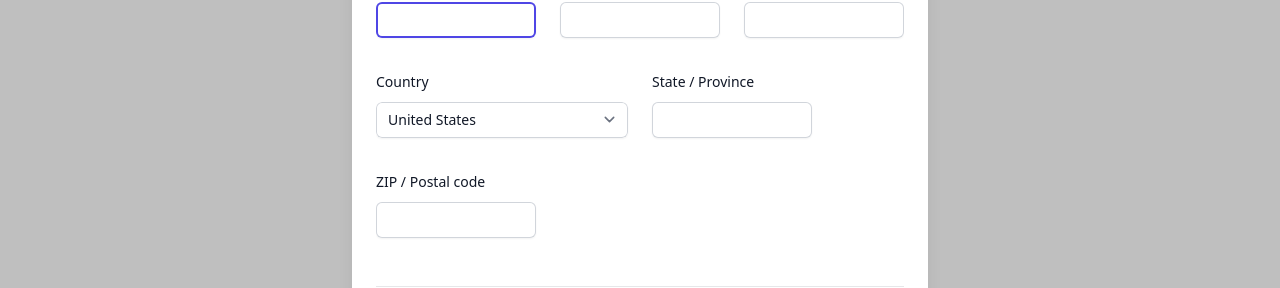
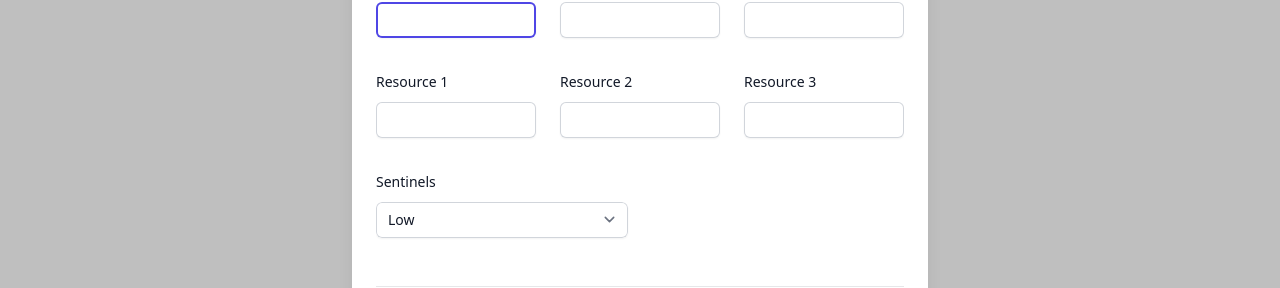
Before and after one commit to ShockDexterity/nmsp, a React app: page / in a window 1280 px wide. Both pictures are taken after a click on the button "Add a planet". Shown: the part 263-551 px from the top of the page. Built offline with nearby package versions, Linux system fonts and the light colour scheme; no server answers.

Commit message:
the grid keeps gridding

```diff
--- a/client/components/AddForm.jsx
+++ b/client/components/AddForm.jsx
@@ -1,5 +1,6 @@
 import React from 'react'
 import FormTextEntry from './FormTextEntry'
+import FormSelectEntry from './FormSelectEntry'
 
 export default function AddForm (props) {
   const handleSubmit = (e) => {
@@ -11,72 +12,20 @@ export default function AddForm (props) {
       <div className="space-y-12">
         <div className="border-b border-gray-900/10 pb-12">
           <div className="grid grid-cols-1 gap-x-6 gap-y-8 sm:grid-cols-6">
-            <FormTextEntry label="Planet Name" name="name" cols={2} />
+            <FormTextEntry label="Planet Name" name="name" />
+            <FormTextEntry label="Planet Descriptor" name="descriptor" />
+            <FormTextEntry label="System Name" name="system" />
 
-            <FormTextEntry
-              label="Planet Descriptor"
-              name="descriptor"
-              cols={2}
-            />
+            <FormTextEntry label="Resource 1" name="r1" />
+            <FormTextEntry label="Resource 2" name="r2" />
+            <FormTextEntry label="Resource 3" name="r3" />
 
-            <FormTextEntry label="System Name" name="system" cols={2} />
-
-            <div className="sm:col-span-3">
-              <label
-                htmlFor="country"
-                className="block text-sm font-medium leading-6 text-gray-900"
-              >
-                Country
-              </label>
-              <div className="mt-2">
-                <select
-                  id="country"
-                  name="country"
-                  autoComplete="country-name"
-                  className="block w-full rounded-md border-0 py-1.5 text-gray-900 shadow-sm ring-1 ring-inset ring-gray-300 focus:ring-2 focus:ring-inset focus:ring-indigo-600 sm:max-w-xs sm:text-sm sm:leading-6"
-                >
-                  <option>United States</option>
-                  <option>Canada</option>
-                  <option>Mexico</option>
-                </select>
-              </div>
-            </div>
-
-            <div className="sm:col-span-2">
-              <label
-                htmlFor="region"
-                className="block text-sm font-medium leading-6 text-gray-900"
-              >
-                State / Province
-              </label>
-              <div className="mt-2">
-                <input
-                  type="text"
-                  name="region"
-                  id="region"
-                  autoComplete="address-level1"
-                  className="block w-full rounded-md border-0 py-1.5 text-gray-900 shadow-sm ring-1 ring-inset ring-gray-300 placeholder:text-gray-400 focus:ring-2 focus:ring-inset focus:ring-indigo-600 sm:text-sm sm:leading-6"
-                />
-              </div>
-            </div>
-
-            <div className="sm:col-span-2">
-              <label
-                htmlFor="postal-code"
-                className="block text-sm font-medium leading-6 text-gray-900"
-              >
-                ZIP / Postal code
-              </label>
-              <div className="mt-2">
-                <input
-                  type="text"
-                  name="postal-code"
-                  id="postal-code"
-                  autoComplete="postal-code"
-                  className="block w-full rounded-md border-0 py-1.5 text-gray-900 shadow-sm ring-1 ring-inset ring-gray-300 placeholder:text-gray-400 focus:ring-2 focus:ring-inset focus:ring-indigo-600 sm:text-sm sm:leading-6"
-                />
-              </div>
-            </div>
+            <FormSelectEntry label="Sentinels" name="sentinels">
+              <option value="low">Low</option>
+              <option value="high">High</option>
+              <option value="aggressive">Aggressive</option>
+              <option value="corrupt">Corrupt</option>
+            </FormSelectEntry>
           </div>
         </div>
       </div>
--- /dev/null
+++ b/client/components/FormSelectEntry.jsx
@@ -0,0 +1,29 @@
+import React from 'react'
+import PropTypes from 'prop-types'
+
+export default function FormSelectEntry ({ label, name, children }) {
+  return (
+    <div className="sm:col-span-3">
+      <label
+        htmlFor={name}
+        className="block text-sm font-medium leading-6 text-gray-900"
+      >
+        {label}
+      </label>
+      <div className="mt-2">
+        <select
+          name={name}
+          className="block w-full rounded-md border-0 py-1.5 text-gray-900 shadow-sm ring-1 ring-inset ring-gray-300 focus:ring-2 focus:ring-inset focus:ring-indigo-600 sm:max-w-xs sm:text-sm sm:leading-6"
+        >
+          {children}
+        </select>
+      </div>
+    </div>
+  )
+}
+
+FormSelectEntry.propTypes = {
+  label: PropTypes.string.isRequired,
+  name: PropTypes.string.isRequired,
+  children: PropTypes.node.isRequired
+}
--- a/client/components/FormTextEntry.jsx
+++ b/client/components/FormTextEntry.jsx
@@ -1,11 +1,9 @@
 import React from 'react'
 import PropTypes from 'prop-types'
 
-export default function FormTextEntry ({ label, name, cols = 3 }) {
-  const columns = `sm:col-span-${cols}`
-
+export default function FormTextEntry ({ label, name }) {
   return (
-    <div className={columns}>
+    <div className="sm:col-span-2">
       <label
         htmlFor={name}
         className="block text-sm font-medium leading-6 text-gray-900"
@@ -25,6 +23,5 @@ export default function FormTextEntry ({ label, name, cols = 3 }) {
 
 FormTextEntry.propTypes = {
   label: PropTypes.string.isRequired,
-  name: PropTypes.string.isRequired,
-  cols: PropTypes.number
+  name: PropTypes.string.isRequired
 }
```
Also changed, not shown: public/index.js, 1 other file (tests, documents, lock files or other folders).
